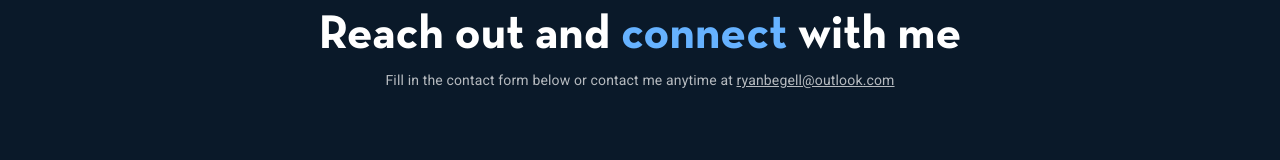
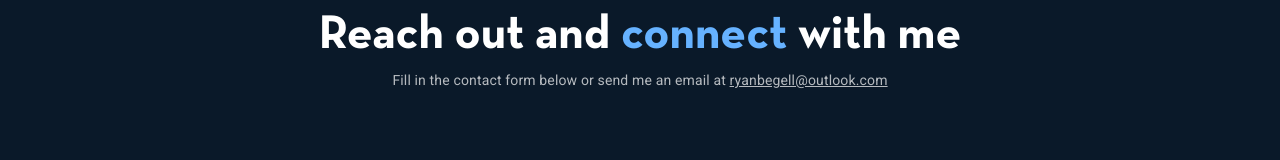
Before and after one commit to RyanBeGell/portfolio-site, a Next.js app: page /contact in a window 1280 px wide. Shown: the part 166-326 px from the top of the page. Built offline with nearby package versions, Linux system fonts and the light colour scheme.

Commit message:
missing mailto link added to email href

```diff
--- a/pages/contact/index.tsx
+++ b/pages/contact/index.tsx
@@ -74,9 +74,9 @@ export default function Contact() {
                 with me
               </Typography>
               <Typography variant="body2" color="text.secondary">
-                Fill in the contact form below or contact me anytime at{' '}
+                Fill in the contact form below or send me an email at{' '}
                 <Link
-                  href="#"
+                  href="mailto:ryanbegell@outlook.com"
                   color="inherit"
                   sx={{
                     '&:hover': {
```
